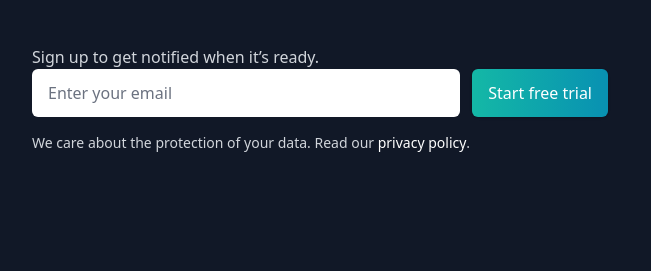
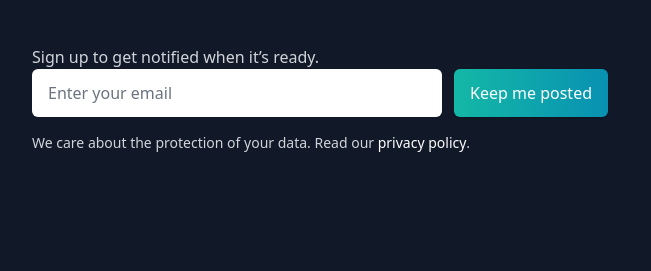
Before and after one commit to patientgrid/patientgrid-landing, a Gatsby site: page / in a window 1280 px wide. Shown: the part 529-800 px from the top of the page, 0-651 px from the left. Built offline with nearby package versions, Linux system fonts and the light colour scheme; Gatsby itself is replaced by a stand-in of ours.

Commit message:
changed button text

```diff
--- a/src/pages/index.js
+++ b/src/pages/index.js
@@ -286,7 +286,7 @@ export default function Landing() {
                               type="submit"
                               className="block w-full py-3 px-4 rounded-md shadow bg-gradient-to-r from-teal-500 to-cyan-600 text-white font-medium hover:from-teal-600 hover:to-cyan-700 focus:outline-none focus:ring-2 focus:ring-offset-2 focus:ring-cyan-400 focus:ring-offset-gray-900"
                             >
-                              Start free trial
+                              Keep me posted
                             </button>
                           </div>
                         </div>
```
